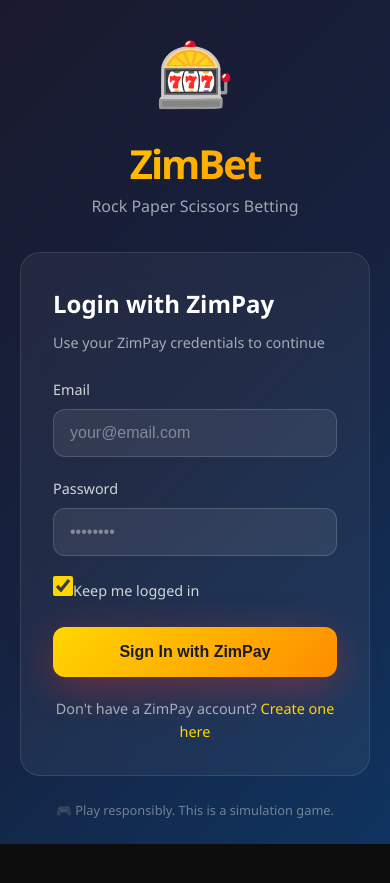
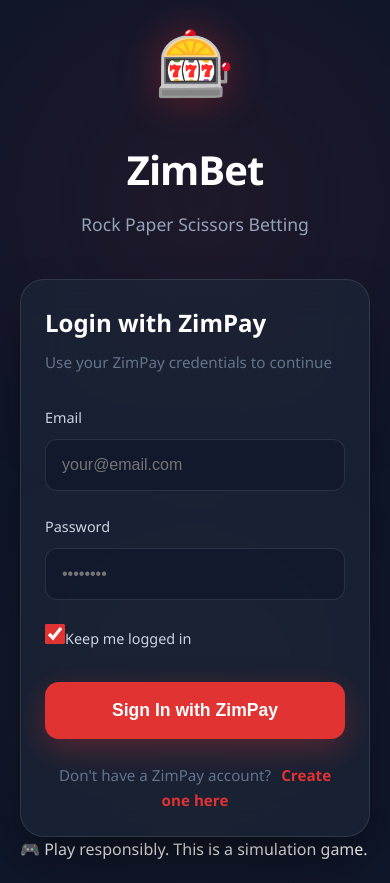
Before and after one commit to tapiwamakandigona/zimbet, a React (Vite) app: page /zimbet/login in a window 390 px wide. Before the commit the page ends 844 px from the top, so only its background shows below. Built offline with nearby package versions, Linux system fonts and the light colour scheme.

Commit message:
UI Polish, Code Splitting,  Bonus via Setup Page

```diff
--- a/src/pages/Login.css
+++ b/src/pages/Login.css
@@ -1,166 +1,74 @@
+/* Premium Login CSS */
 .login-page {
     min-height: 100vh;
     display: flex;
     align-items: center;
     justify-content: center;
-    background: linear-gradient(135deg, #1a1a2e 0%, #16213e 50%, #0f3460 100%);
-    padding: 20px;
+    background: #0f172a;
+    position: relative;
+    overflow: hidden;
+}
+
+/* Background Effects */
+.login-page::before {
+    content: '';
+    position: absolute;
+    width: 600px;
+    height: 600px;
+    background: radial-gradient(circle, rgba(226, 51, 51, 0.1) 0%, transparent 70%);
+    top: -100px;
+    left: -100px;
+    border-radius: 50%;
+    animation: pulseBg 10s infinite alternate;
+}
+
+.login-page::after {
+    content: '';
+    position: absolute;
+    width: 500px;
+    height: 500px;
+    background: radial-gradient(circle, rgba(245, 158, 11, 0.05) 0%, transparent 70%);
+    bottom: -50px;
+    right: -50px;
+    border-radius: 50%;
+    animation: pulseBg 15s infinite alternate-reverse;
+}
+
+@keyframes pulseBg {
+    0% {
+        transform: scale(1);
+        opacity: 0.5;
+    }
+
+    100% {
+        transform: scale(1.2);
+        opacity: 0.8;
+    }
 }
 
 .login-container {
     width: 100%;
-    max-width: 420px;
-    animation: fadeInUp 0.5s ease-out;
+    max-width: 440px;
+    padding: 20px;
+    position: relative;
+    z-index: 10;
+    animation: fadeInUp 0.6s cubic-bezier(0.16, 1, 0.3, 1);
 }
 
 .login-header {
     text-align: center;
-    margin-bottom: 32px;
+    margin-bottom: 40px;
 }
 
 .login-header .logo {
-    font-size: 64px;
+    font-size: 5rem;
     margin-bottom: 16px;
-    animation: bounce 2s infinite;
+    display: inline-block;
+    filter: drop-shadow(0 0 20px rgba(226, 51, 51, 0.4));
+    animation: float 4s ease-in-out infinite;
 }
 
-.login-header h1 {
-    font-size: 2.5rem;
-    background: linear-gradient(135deg, #ffd700, #ff8c00);
-    -webkit-background-clip: text;
-    -webkit-text-fill-color: transparent;
-    background-clip: text;
-    margin: 0;
-}
-
-.login-header .subtitle {
-    color: rgba(255, 255, 255, 0.6);
-    margin-top: 8px;
-}
-
-.login-form {
-    background: rgba(255, 255, 255, 0.05);
-    backdrop-filter: blur(20px);
-    border: 1px solid rgba(255, 255, 255, 0.1);
-    border-radius: 20px;
-    padding: 32px;
-}
-
-.login-form h2 {
-    color: white;
-    margin: 0 0 8px 0;
-    font-size: 1.5rem;
-}
-
-.login-form .form-desc {
-    color: rgba(255, 255, 255, 0.6);
-    margin: 0 0 24px 0;
-    font-size: 0.9rem;
-}
-
-.form-group {
-    margin-bottom: 20px;
-}
-
-.form-group label {
-    display: block;
-    color: rgba(255, 255, 255, 0.8);
-    margin-bottom: 8px;
-    font-size: 0.9rem;
-}
-
-.form-group input {
-    width: 100%;
-    padding: 14px 16px;
-    background: rgba(255, 255, 255, 0.08);
-    border: 1px solid rgba(255, 255, 255, 0.15);
-    border-radius: 12px;
-    color: white;
-    font-size: 1rem;
-    transition: all 0.3s ease;
-    box-sizing: border-box;
-}
-
-.form-group input:focus {
-    outline: none;
-    border-color: #ffd700;
-    background: rgba(255, 255, 255, 0.12);
-    box-shadow: 0 0 0 3px rgba(255, 215, 0, 0.1);
-}
-
-.form-group input::placeholder {
-    color: rgba(255, 255, 255, 0.4);
-}
-
-.btn-primary {
-    width: 100%;
-    padding: 16px;
-    background: linear-gradient(135deg, #ffd700, #ff8c00);
-    border: none;
-    border-radius: 12px;
-    color: #1a1a2e;
-    font-size: 1rem;
-    font-weight: 600;
-    cursor: pointer;
-    transition: all 0.3s ease;
-}
-
-.btn-primary:hover:not(:disabled) {
-    transform: translateY(-2px);
-    box-shadow: 0 8px 24px rgba(255, 215, 0, 0.3);
-}
-
-.btn-primary:disabled {
-    opacity: 0.7;
-    cursor: not-allowed;
-}
-
-.error-message {
-    background: rgba(231, 76, 60, 0.15);
-    border: 1px solid rgba(231, 76, 60, 0.3);
-    color: #e74c3c;
-    padding: 12px 16px;
-    border-radius: 10px;
-    margin-bottom: 20px;
-    font-size: 0.9rem;
-}
-
-.register-link {
-    text-align: center;
-    margin-top: 20px;
-    color: rgba(255, 255, 255, 0.6);
-    font-size: 0.9rem;
-}
-
-.register-link a {
-    color: #ffd700;
-    text-decoration: none;
-}
-
-.register-link a:hover {
-    text-decoration: underline;
-}
-
-.disclaimer {
-    text-align: center;
-    margin-top: 24px;
-    color: rgba(255, 255, 255, 0.4);
-    font-size: 0.8rem;
-}
-
-@keyframes fadeInUp {
-    from {
-        opacity: 0;
-        transform: translateY(20px);
-    }
-
-    to {
-        opacity: 1;
-        transform: translateY(0);
-    }
-}
-
-@keyframes bounce {
+@keyframes float {
 
     0%,
     100% {
@@ -172,9 +80,77 @@
     }
 }
 
-/* Remember Me Checkbox */
+.login-header h1 {
+    font-size: 2.5rem;
+    font-weight: 800;
+    color: white;
+    margin: 0;
+    letter-spacing: -1px;
+}
+
+.login-header .subtitle {
+    color: #94a3b8;
+    margin-top: 8px;
+    font-size: 1.1rem;
+}
+
+.login-form {
+    background: rgba(30, 41, 59, 0.6);
+    backdrop-filter: blur(20px);
+    border: 1px solid rgba(255, 255, 255, 0.1);
+    border-radius: 24px;
+    padding: 40px;
+    box-shadow: 0 25px 50px -12px rgba(0, 0, 0, 0.5);
+}
+
+.login-form h2 {
+    color: white;
+    margin: 0 0 8px 0;
+    font-size: 1.5rem;
+    font-weight: 700;
+}
+
+.login-form .form-desc {
+    color: #64748b;
+    margin: 0 0 32px 0;
+    font-size: 0.95rem;
+}
+
+.form-group {
+    margin-bottom: 24px;
+}
+
+.form-group label {
+    display: block;
+    color: #cbd5e1;
+    margin-bottom: 10px;
+    font-size: 0.9rem;
+    font-weight: 500;
+}
+
+.form-group input {
+    width: 100%;
+    padding: 16px;
+    background: rgba(15, 23, 42, 0.6);
+    border: 1px solid rgba(255, 255, 255, 0.1);
+    border-radius: 12px;
+    color: white;
+    font-size: 1rem;
+    transition: all 0.2s;
+    box-sizing: border-box;
+    /* Fix width overflow */
+}
+
+.form-group input:focus {
+    outline: none;
+    border-color: #e23333;
+    box-shadow: 0 0 0 4px rgba(226, 51, 51, 0.15);
+    background: rgba(15, 23, 42, 0.9);
+}
+
+/* Checkbox */
 .remember-group {
-    margin-bottom: 24px;
+    margin-bottom: 32px;
 }
 
 .checkbox-label {
@@ -182,14 +158,101 @@
     align-items: center;
     gap: 12px;
     cursor: pointer;
+    color: #94a3b8;
+    font-size: 0.9rem;
     user-select: none;
-    color: rgba(255, 255, 255, 0.8);
-    font-size: 0.9rem;
 }
 
 .checkbox-label input[type="checkbox"] {
     width: 20px;
     height: 20px;
-    accent-color: #ffd700;
+    accent-color: #e23333;
+    padding: 0;
+    background: transparent;
+}
+
+.btn-primary {
+    width: 100%;
+    padding: 18px;
+    background: #e23333;
+    border: none;
+    border-radius: 14px;
+    color: white;
+    font-size: 1.1rem;
+    font-weight: 700;
     cursor: pointer;
+    transition: all 0.2s;
+    box-shadow: 0 10px 30px rgba(226, 51, 51, 0.3);
 }
+
+.btn-primary:hover:not(:disabled) {
+    transform: translateY(-2px);
+    box-shadow: 0 20px 40px rgba(226, 51, 51, 0.4);
+    background: #ef4444;
+}
+
+.btn-primary:disabled {
+    opacity: 0.7;
+    cursor: wait;
+}
+
+.error-message {
+    background: rgba(220, 38, 38, 0.1);
+    border: 1px solid rgba(220, 38, 38, 0.2);
+    color: #ef4444;
+    padding: 14px;
+    border-radius: 12px;
+    margin-bottom: 24px;
+    font-size: 0.9rem;
+    display: flex;
+    align-items: center;
+    gap: 10px;
+}
+
+.error-message::before {
+    content: '⚠️';
+}
+
+.register-link {
+    text-align: center;
+    margin-top: 24px;
+    color: #64748b;
+    font-size: 0.95rem;
+}
+
+.register-link a {
+    color: #e23333;
+    text-decoration: none;
+    font-weight: 600;
+    margin-left: 6px;
+    transition: color 0.2s;
+}
+
+.register-link a:hover {
+    color: #f59e0b;
+    text-decoration: underline;
+}
+
+/* Animations */
+@keyframes fadeInUp {
+    from {
+        opacity: 0;
+        transform: translateY(40px);
+    }
+
+    to {
+        opacity: 1;
+        transform: translateY(0);
+    }
+}
+
+/* Mobile */
+@media (max-width: 480px) {
+    .login-header .logo {
+        font-size: 4rem;
+    }
+
+    .login-form {
+        padding: 24px;
+    }
+}
--- /dev/null
+++ b/src/pages/SetupAccount.css
@@ -0,0 +1,199 @@
+.setup-page {
+    min-height: 100vh;
+    display: flex;
+    align-items: center;
+    justify-content: center;
+    background: #0f172a;
+    color: white;
+    padding: 20px;
+}
+
+.setup-container {
+    max-width: 400px;
+    width: 100%;
+    animation: slideUp 0.6s cubic-bezier(0.16, 1, 0.3, 1);
+}
+
+@keyframes slideUp {
+    from {
+        opacity: 0;
+        transform: translateY(40px);
+    }
+
+    to {
+        opacity: 1;
+        transform: translateY(0);
+    }
+}
+
+.setup-header {
+    text-align: center;
+    margin-bottom: 40px;
+}
+
+.setup-icon {
+    font-size: 4rem;
+    margin-bottom: 16px;
+    animation: float 3s ease-in-out infinite;
+}
+
+@keyframes float {
+
+    0%,
+    100% {
+        transform: translateY(0);
+    }
+
+    50% {
+        transform: translateY(-10px);
+    }
+}
+
+.setup-header h1 {
+    font-size: 2rem;
+    font-weight: 800;
+    margin: 0 0 8px;
+}
+
+.setup-header p {
+    color: #94a3b8;
+    margin: 0;
+}
+
+.bonus-card {
+    background: linear-gradient(135deg, #22c55e, #15803d);
+    border-radius: 16px;
+    padding: 24px;
+    text-align: center;
+    margin-bottom: 32px;
+    box-shadow: 0 10px 30px rgba(34, 197, 94, 0.3);
+    position: relative;
+    overflow: hidden;
+}
+
+.bonus-card::after {
+    content: '';
+    position: absolute;
+    top: 0;
+    left: -100%;
+    width: 200%;
+    height: 100%;
+    background: linear-gradient(90deg, transparent, rgba(255, 255, 255, 0.2), transparent);
+    animation: shine 3s infinite;
+}
+
+@keyframes shine {
+    0% {
+        left: -100%;
+    }
+
+    20% {
+        left: 100%;
+    }
+
+    100% {
+        left: 100%;
+    }
+}
+
+.bonus-amount {
+    font-size: 3rem;
+    font-weight: 900;
+    color: white;
+    text-shadow: 0 2px 10px rgba(0, 0, 0, 0.2);
+}
+
+.bonus-label {
+    color: rgba(255, 255, 255, 0.9);
+    font-weight: 600;
+    font-size: 0.9rem;
+    text-transform: uppercase;
+    letter-spacing: 1px;
+}
+
+.setup-form {
+    background: rgba(30, 41, 59, 0.5);
+    backdrop-filter: blur(10px);
+    border: 1px solid rgba(255, 255, 255, 0.1);
+    padding: 32px;
+    border-radius: 20px;
+}
+
+.form-group label {
+    display: block;
+    color: #cbd5e1;
+    margin-bottom: 12px;
+    font-weight: 500;
+}
+
+.input-prefix-group {
+    display: flex;
+    align-items: center;
+    background: rgba(15, 23, 42, 0.6);
+    border: 1px solid rgba(255, 255, 255, 0.1);
+    border-radius: 12px;
+    padding: 0 16px;
+    transition: all 0.2s;
+}
+
+.input-prefix-group:focus-within {
+    border-color: #22c55e;
+    box-shadow: 0 0 0 2px rgba(34, 197, 94, 0.2);
+}
+
+.prefix {
+    color: #64748b;
+    font-weight: 600;
+    font-size: 1.1rem;
+}
+
+.input-prefix-group input {
+    width: 100%;
+    background: transparent;
+    border: none;
+    padding: 16px 8px;
+    color: white;
+    font-size: 1.1rem;
+    font-weight: 600;
+    outline: none;
+}
+
+.hint {
+    font-size: 0.8rem;
+    color: #64748b;
+    margin-top: 8px;
+}
+
+.error-msg {
+    color: #ef4444;
+    background: rgba(239, 68, 68, 0.1);
+    padding: 12px;
+    border-radius: 8px;
+    margin: 16px 0;
+    font-size: 0.9rem;
+    text-align: center;
+}
+
+.btn-setup {
+    width: 100%;
+    margin-top: 24px;
+    background: white;
+    color: #0f172a;
+    border: none;
+    padding: 16px;
+    border-radius: 12px;
+    font-size: 1rem;
+    font-weight: 700;
+    cursor: pointer;
+    transition: all 0.2s;
+}
+
+.btn-setup:hover:not(:disabled) {
+    transform: translateY(-2px);
+    box-shadow: 0 10px 20px rgba(255, 255, 255, 0.1);
+}
+
+.btn-setup:disabled {
+    opacity: 0.7;
+    cursor: wait;
+}
```
Also changed, not shown: src/App.tsx (+36 -16 lines), src/pages/SetupAccount.tsx (added, +77 -0 lines).
